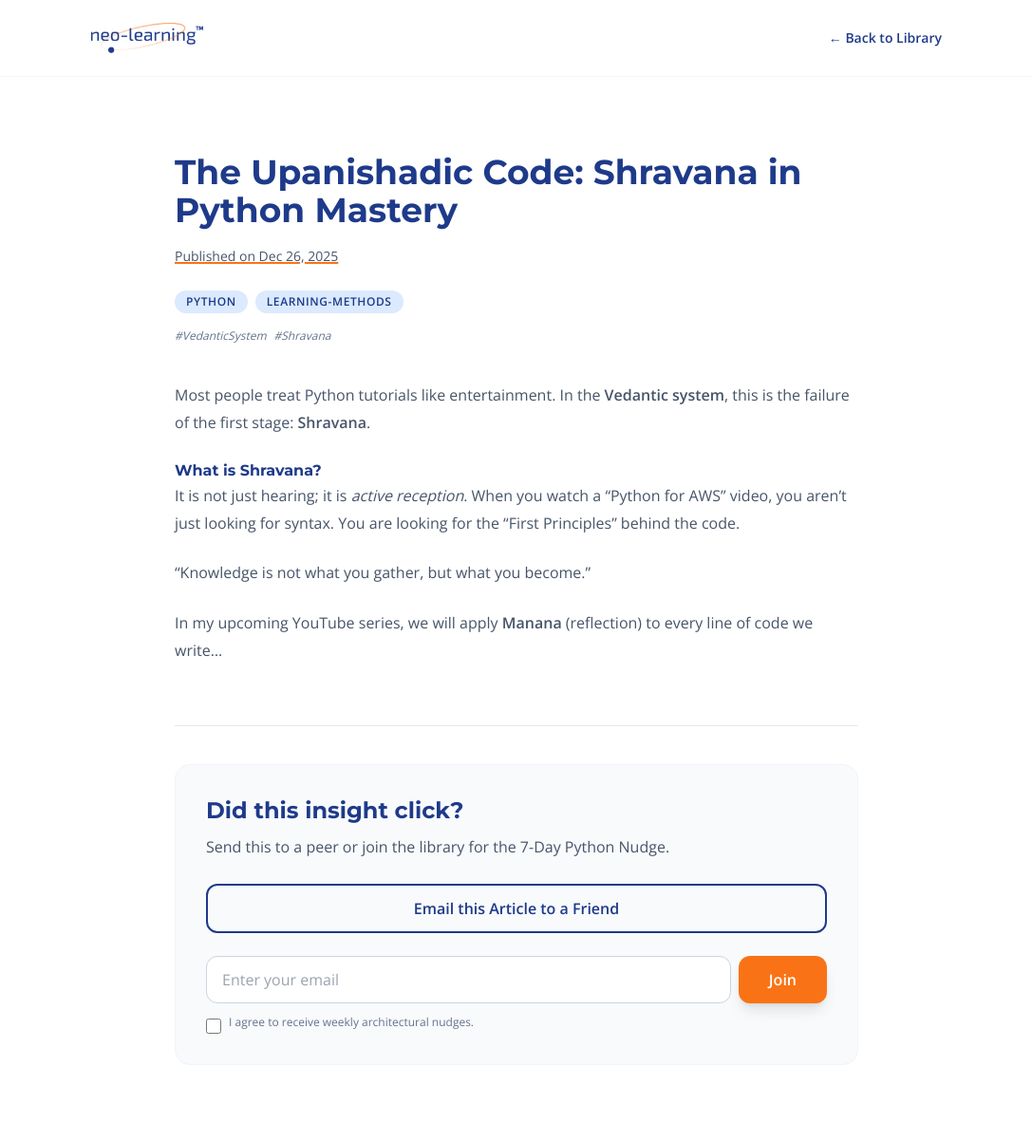
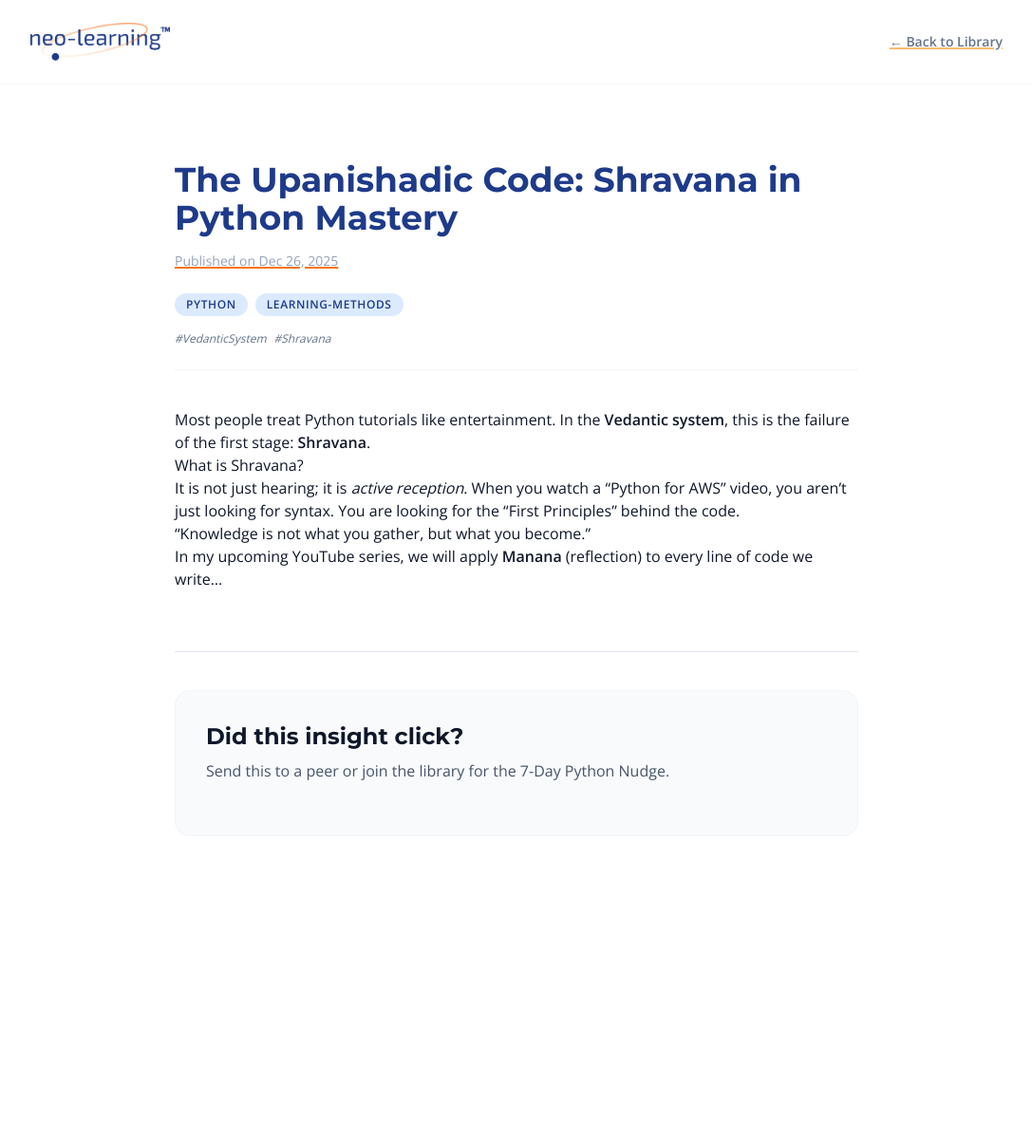
Before and after one commit to neolearningadmin/site, a Jekyll site: the page built from _posts/2025-12-26-the-upanishadic-code.md, in a window 1280 px wide. Shown: the whole page at 95% size, without its empty margins (96-1183 px from the left). Built offline with Jekyll 4.4.1, drawn with Linux system fonts in a browser that asks for light colours; nearby versions of some CDN libraries; after the commit the page ends 961 px from its top, so only the background shows below that.

Commit message:
Maintains standard header across the blog

```diff
--- a/_layouts/page.html
+++ b/_layouts/page.html
@@ -9,24 +9,23 @@
     <script src="https://cdn.tailwindcss.com"></script>
     <style>
         body { font-family: 'Open Sans', sans-serif; }
-        h1, h2, h3 { font-family: 'Montserrat', sans-serif; }
+        .font-heading { font-family: 'Montserrat', sans-serif; }
     </style>
 </head>
 <body class="bg-white text-slate-900">
     {% include gtm_body.html %}
 
-    <nav class="p-6 border-b border-slate-100">
+    <nav class="p-6 bg-white border-b border-slate-100">
         <div class="max-w-5xl mx-auto flex justify-between items-center">
             <a href="/" class="flex items-center">
-                <img src="https://neo-learning.com/logo.png" alt="Logo" class="h-8 w-auto">
+                <img src="/logo.png" alt="Neo-Learning Logo" class="h-10 w-auto">
             </a>
-            <a href="/blog/" class="text-blue-900 font-bold text-sm">← Back to Library</a>
+            <a href="/blog/" class="text-sm font-semibold text-slate-500 hover:text-blue-900 transition underline decoration-orange-300 decoration-2">← Back to Library</a>
         </div>
     </nav>
 
     <main>
         {{ content }}
     </main>
-
-    </body>
+</body>
 </html>
--- a/_layouts/post.html
+++ b/_layouts/post.html
@@ -1,32 +1,10 @@
-<!DOCTYPE html>
-<html lang="en">
-<head>
-    {% include gtm_head.html %}
-    <meta charset="UTF-8">
-    <meta name="viewport" content="width=device-width, initial-scale=1.0">
-    <title>{{ page.title }} | Neo-Learning</title>
-    <link href="https://fonts.googleapis.com/css2?family=Montserrat:wght@700&family=Open+Sans:wght@400;600&family=IBM+Plex+Mono&display=swap" rel="stylesheet">
-    <script src="https://cdn.tailwindcss.com"></script>
-    <style>
-        body { font-family: 'Open Sans', sans-serif; }
-        h1, h2, h3 { font-family: 'Montserrat', sans-serif; color: #1E3A8A; }
-        .prose p { margin-bottom: 1.5rem; line-height: 1.8; color: #475569; }
-    </style>
-</head>
-<body class="bg-white">
-    {% include gtm_body.html %}
-    <nav class="p-6 border-b border-slate-100">
-        <div class="max-w-4xl mx-auto flex justify-between items-center">
-            <a href="/" class="flex items-center">
-                <img src="https://neo-learning.com/logo.png" alt="Logo" class="h-8 w-auto">
-            </a>
-            <a href="/blog/" class="text-blue-900 font-bold text-sm">← Back to Library</a>
-        </div>
-    </nav>
+---
+layout: page
+---
+<article class="max-w-3xl mx-auto px-6 py-20 prose">
+    <h1 class="text-4xl font-heading mb-4 text-blue-900">{{ page.title }}</h1>
 
-    <article class="max-w-3xl mx-auto px-6 py-20 prose">
-        <h1 class="text-4xl mb-4">{{ page.title }}</h1>
-        <p class="text-sm text-slate-400 mb-10 underline decoration-orange-500 decoration-2">
+    <p class="text-sm text-slate-400 mb-6 underline decoration-orange-500 decoration-2">
         Published on {{ page.date | date: "%b %d, %Y" }}
     </p>
 
@@ -38,7 +16,7 @@
         {% endfor %}
     </div>
 
-        <div class="flex flex-wrap gap-2 mb-10">
+    <div class="flex flex-wrap gap-2 mb-10 border-b border-slate-100 pb-6">
         {% for tag in page.tags %}
         <a href="/tags/#{{ tag | slugify }}" class="text-slate-500 hover:text-orange-500 text-xs italic transition">
             #{{ tag | replace: "-", "" }}
@@ -52,32 +30,8 @@
 
     <footer class="mt-16 pt-10 border-t border-slate-200">
         <div class="bg-slate-50 p-8 rounded-2xl border border-slate-100">
-                <h3 class="text-2xl mb-2">Did this insight click?</h3>
+            <h3 class="text-2xl font-heading mb-2">Did this insight click?</h3>
             <p class="text-slate-600 mb-6">Send this to a peer or join the library for the 7-Day Python Nudge.</p>
-
-                <div class="flex flex-col gap-6">
-                    <a href="mailto:?subject=Read: {{ page.title }}&body=Thought you'd like this: {{ site.url }}{{ page.url }}"
-                       class="flex items-center justify-center gap-2 text-blue-900 font-bold border-2 border-blue-900 px-6 py-3 rounded-xl hover:bg-blue-900 hover:text-white transition">
-                       Email this Article to a Friend
-                    </a>
-
-                    <form action="https://assets.mailerlite.com/jsonp/1984625/forms/175091330763982595/subscribe"
-                          method="post" target="_blank" class="flex flex-col gap-3">
-                        <div class="flex flex-col sm:flex-row gap-2">
-                            <input type="email" name="fields[email]" placeholder="Enter your email" required
-                                   class="flex-1 px-4 py-3 rounded-xl border border-slate-300 outline-none focus:ring-2 focus:ring-orange-500">
-                            <button type="submit" class="bg-orange-500 text-white px-8 py-3 rounded-xl font-bold hover:bg-orange-600 transition shadow-lg">
-                                Join
-                            </button>
-                        </div>
-                        <label class="flex items-start gap-2 cursor-pointer">
-                            <input type="checkbox" required class="mt-1 h-4 w-4 text-orange-500 rounded border-slate-300">
-                            <span class="text-xs text-slate-500">I agree to receive weekly architectural nudges.</span>
-                        </label>
-                    </form>
-                </div>
             </div>
     </footer>
 </article>
-</body>
-</html>
```
Also changed, not shown: blog.html (+3 -30 lines), tags.md (+17 -19 lines). Lines whose indentation alone changed are shown as unchanged.
